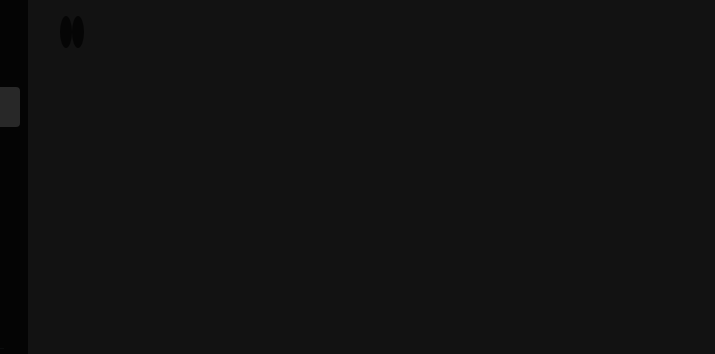
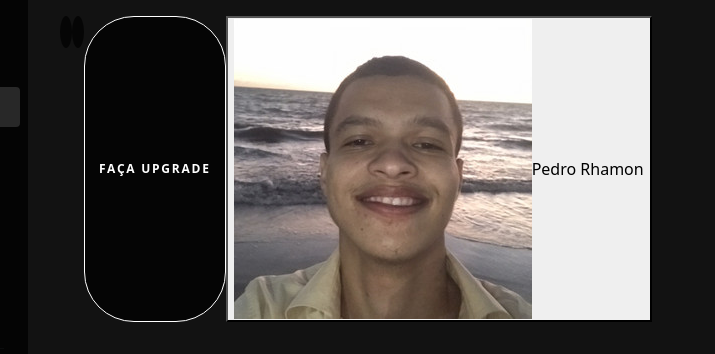
Before and after one commit to pedrorhamon/spotify-bootstrap, a plain HTML site: page index.html in a window 1280 px wide. Shown: the top 354 px of the page, 202-917 px from the left. Drawn offline with nearby package versions, Linux system fonts and the light colour scheme.

Commit message:
avatar, icons, buttons

```diff
--- a/css/style.css
+++ b/css/style.css
@@ -165,3 +165,19 @@ a{
     color: #fff;
     background-color: rgba(0, 0, 0, .7);
 }
+
+.top-bar .btn-upgrade{
+    background-color: rgba(0, 0, 0, .7);
+    border: 1px solid #fff;
+    font-size: 12px;
+    font-weight: 700;
+    letter-spacing: 1.76px;
+    text-transform: uppercase;
+    color: #fff;
+    padding: 8px 14px;
+    border-radius: 50px;
+}
+
+.top-bar .btn-upgrade:hover{
+    transform: scale(1.07);
+}
--- a/index.html
+++ b/index.html
@@ -111,14 +111,26 @@
         <div class="top-bar">
             <header id="header" class="d-flex position-relative">
                 <div class="header-overlay"></div>
+
                 <div class="icons-action-left d-flex">
                     <button class="d-flex justify-content-center align-items-center">
-                        <i class="fas fa-chevron-left"></i>
+                        <i class="fas fa-chevron-left seta"></i>
                     </button>
+
                     <button class="d-flex justify-content-center align-items-center ml-3">
-                        <i class="fas fa-chevron-right"></i>
+                       <i class="fas fa-chevron-right seta"></i>
                     </button>
                 </div>
+
+                <div class="d-flex ml-auto">
+                    <button class="btn-upgrade">Faça Upgrade</button>
+                    <div class="dropdown menu ml-3">
+                        <button type="button" class="d-flex align-items-center" data-tpggle="dropdown">
+                            <img class="avatar" src="./img/rhamon.jpg">
+                            <span>Pedro Rhamon</span>
+                            <i class="fas fa-caret-down ml-2 mr-2" ></i>
+                        </button>
+                    </div>
             </header>
         </div>
         <div class="main">
```
Also changed, not shown: img/rhamon.jpg (added).
